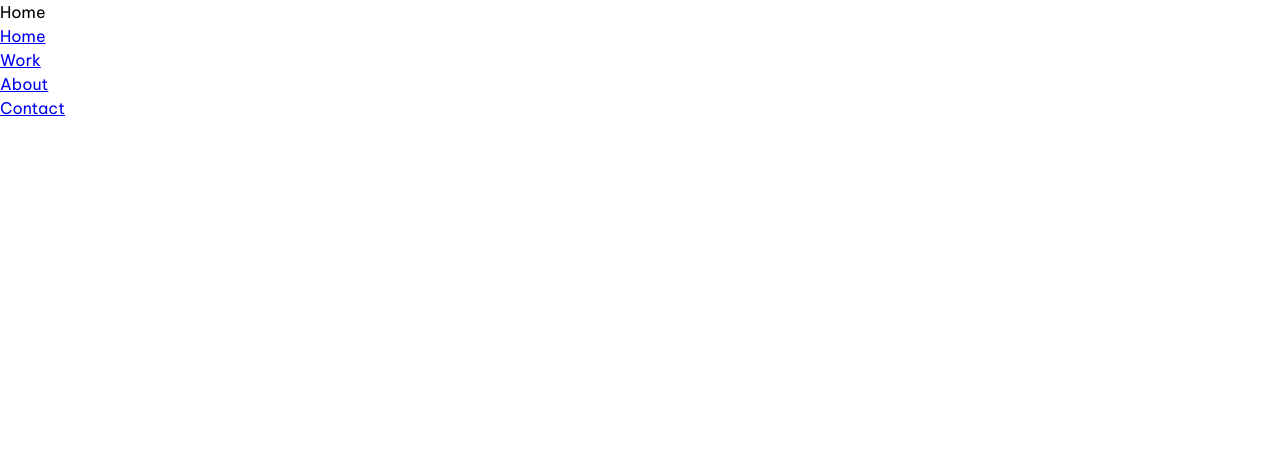
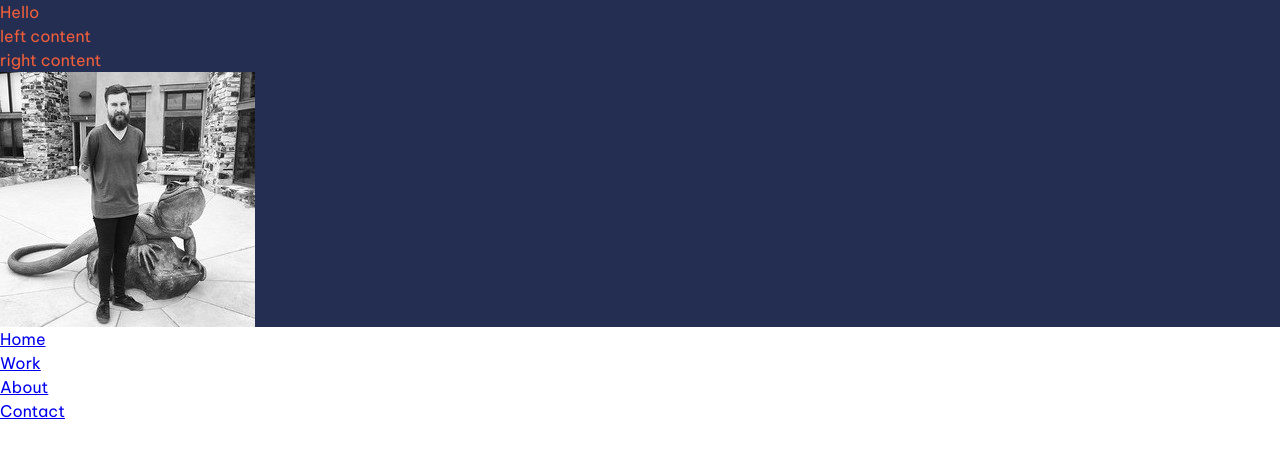
Before and after one commit to Relofr/myPortfolioVite, a Vue app: page / in a window 1280 px wide. Shown: the top 458 px of the page. Built offline with nearby package versions, Linux system fonts and the light colour scheme.

Commit message:
Created a dynamic section component

```diff
--- a/src/components/HomeComponent.vue
+++ /dev/null
@@ -1,9 +0,0 @@
-<script setup>
-</script>
-
-<template>
-    <div>Home</div>
-</template>
-
-<style>
-</style>
--- /dev/null
+++ b/src/components/Section.vue
@@ -0,0 +1,64 @@
+<template>
+    <div :class="bgColor + ' ' + textColor + ' ' + orientation">
+        <p>{{ title }}</p>
+        <div class="split">
+            <div>
+                <p>{{ leftContent }}</p>
+            </div>
+            <div>
+                <p>{{ rightContent }}</p>
+            </div>
+            <div v-if="imageSrc">
+                <img :src="`/src/assets/images/` + imageSrc" :alt="alt">
+            </div>
+        </div>
+    </div>
+</template>
+
+<script>
+export default {
+    props: {
+        bgColor: {
+            type: String,
+            required: true
+        },
+        textColor: {
+            type: String,
+            required: true
+        },
+        orientation: {
+            type: String,
+            required: true
+        },
+        title: {
+            type: String,
+            required: true
+        },
+        leftContent: {
+            type: String,
+            required: true
+        },
+        rightContent: {
+            type: String,
+            required: true
+        },
+        imageSrc: {
+            type: String,
+            required: true
+        },
+        alt: {
+            type: String,
+            required: true
+        }
+    }
+}
+</script>
+
+<style>
+.horizontal {
+
+}
+.vertical {
+
+}
+</style>
--- a/src/views/HomeView.vue
+++ b/src/views/HomeView.vue
@@ -1,7 +1,15 @@
 <script setup>
-import HomeComponent from '../components/HomeComponent.vue';
+import Section from '../components/Section.vue';
 </script>
 
 <template>
-    <HomeComponent />
+    <Section
+        bgColor="bg-primary-400"
+        textColor="text-accent-400"
+        orientation="horizontal"
+        title="Hello"
+        leftContent="left content"
+        rightContent="right content"
+        imageSrc="ProfilePicture.jpeg"
+    />
 </template>
```
Also changed, not shown: src/assets/images/ProfilePicture.jpeg (added).
